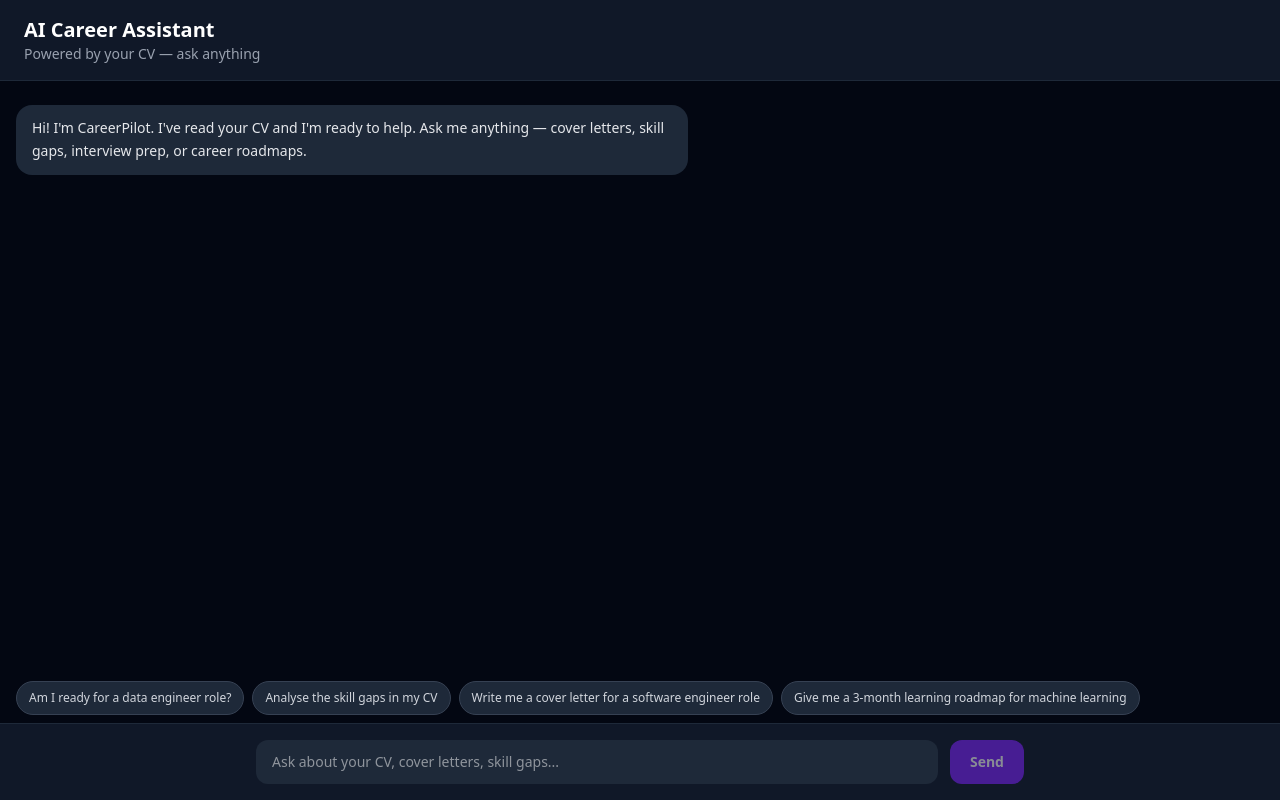
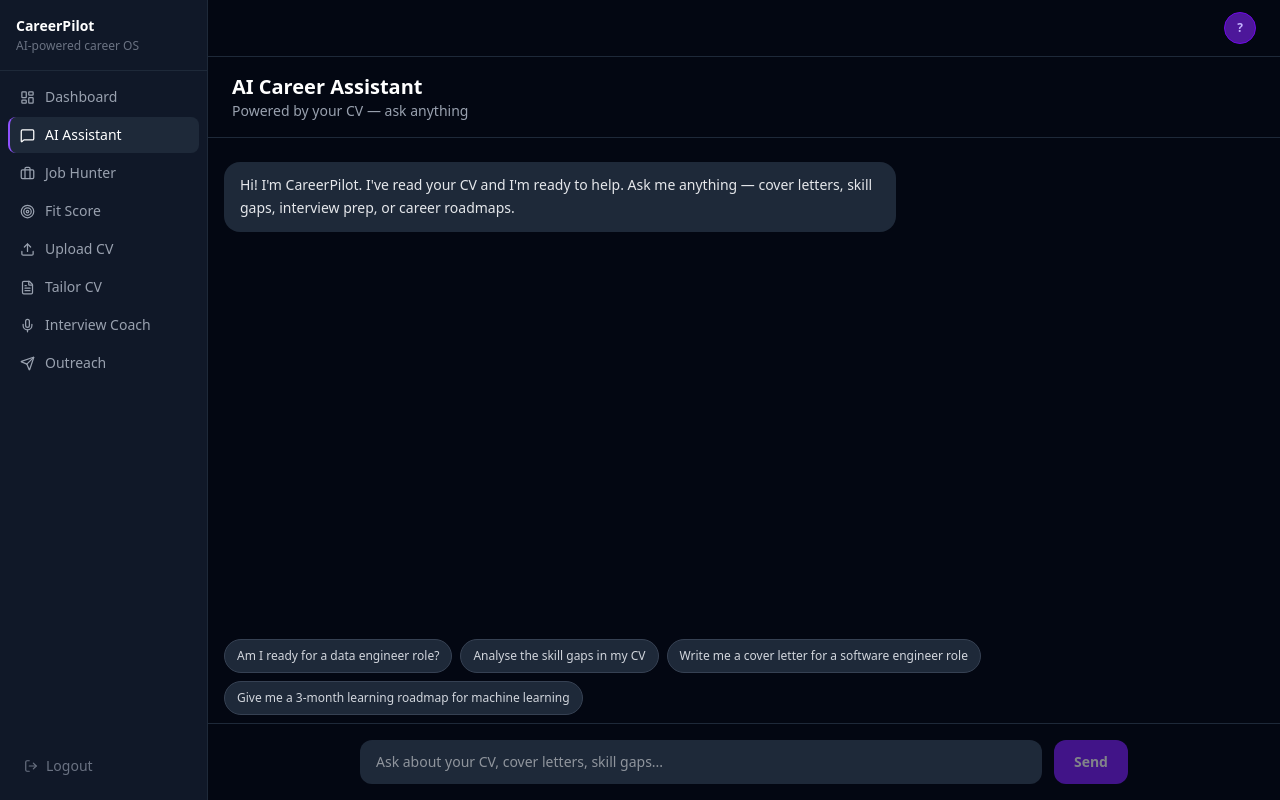
Before and after one commit to ayeshamashiat/CareerPilor_CodeSprint, a React app in the folder frontend/: page /chat in a window 1280 px wide. Built offline with nearby package versions, Linux system fonts and the light colour scheme; the HTML template or start-up script is replaced by a standard one.

Commit message:
Add layout to chat/ ai assistant page

```diff
--- a/frontend/src/pages/Chat.jsx
+++ b/frontend/src/pages/Chat.jsx
@@ -4,6 +4,7 @@ import useAuthStore from '../store/authStore'
 import ReactMarkdown from 'react-markdown'
 import remarkGfm from 'remark-gfm'
 import toast from 'react-hot-toast'
+import Layout from '../components/Layout'
 
 const SESSION_ID = 'session_' + Math.random().toString(36).slice(2)
 
@@ -61,14 +62,13 @@ export default function Chat() {
   }
 
   return (
-    <div className="flex flex-col h-screen bg-gray-950">
-      {/* Header */}
-      <div className="px-6 py-4 border-b border-gray-800 bg-gray-900">
+    <Layout>
+      <div className="flex flex-col h-full">
+        <div className="px-6 py-4 border-b border-gray-800">
           <h1 className="text-xl font-bold text-white">AI Career Assistant</h1>
           <p className="text-gray-400 text-sm">Powered by your CV — ask anything</p>
         </div>
 
-      {/* Messages */}
         <div className="flex-1 overflow-y-auto px-4 py-6 space-y-4">
           {messages.map((msg, i) => (
             <div key={i} className={`flex ${msg.role === 'user' ? 'justify-end' : 'justify-start'}`}>
@@ -104,7 +104,6 @@ export default function Chat() {
           <div ref={bottomRef} />
         </div>
 
-      {/* Quick reply chips */}
         {messages.length <= 1 && (
           <div className="px-4 py-2 flex flex-wrap gap-2">
             {QUICK_REPLIES.map((q) => (
@@ -119,8 +118,7 @@ export default function Chat() {
           </div>
         )}
 
-      {/* Input */}
-      <div className="px-4 py-4 border-t border-gray-800 bg-gray-900">
+        <div className="px-4 py-4 border-t border-gray-800">
           <div className="flex gap-3 max-w-3xl mx-auto">
             <textarea
               value={input}
@@ -140,5 +138,6 @@ export default function Chat() {
           </div>
         </div>
       </div>
+    </Layout>
   )
 }
```
Lines whose indentation alone changed are shown as unchanged.
